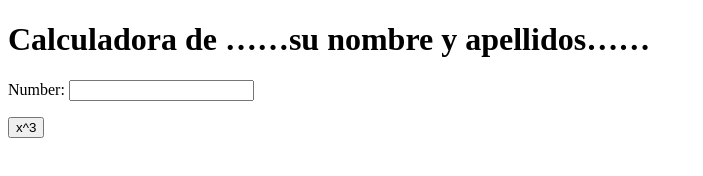
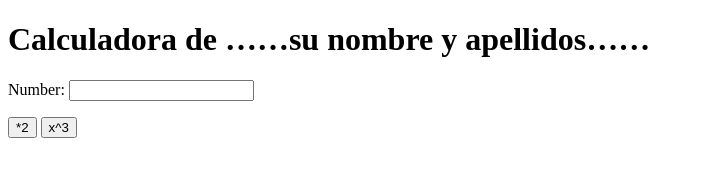
Before and after one commit to hhurtado/my_calculator, a plain HTML site: page index.html in a window 1280 px wide. Shown: the whole page, without its empty margins (0-703 px from the left). Drawn offline with Linux system fonts and the light colour scheme.

Commit message:
*2 button

```diff
--- a/index.html
+++ b/index.html
@@ -9,9 +9,14 @@
 		Number:
 		<input type="text" id="n1">
 		<p>
+			<button onclick="double()"> *2 </button>
 			<button onclick="cube()"> x^3 </button>
 		</p>
 		<script type="text/javascript">
+			function double() {
+				var num = document.getElementById("n1");
+				num.value = num.value * 2;
+			}
 			function cube() {
 				var num = document.getElementById("n1");
 				num.value = Math.pow(num.value, 3);
```
